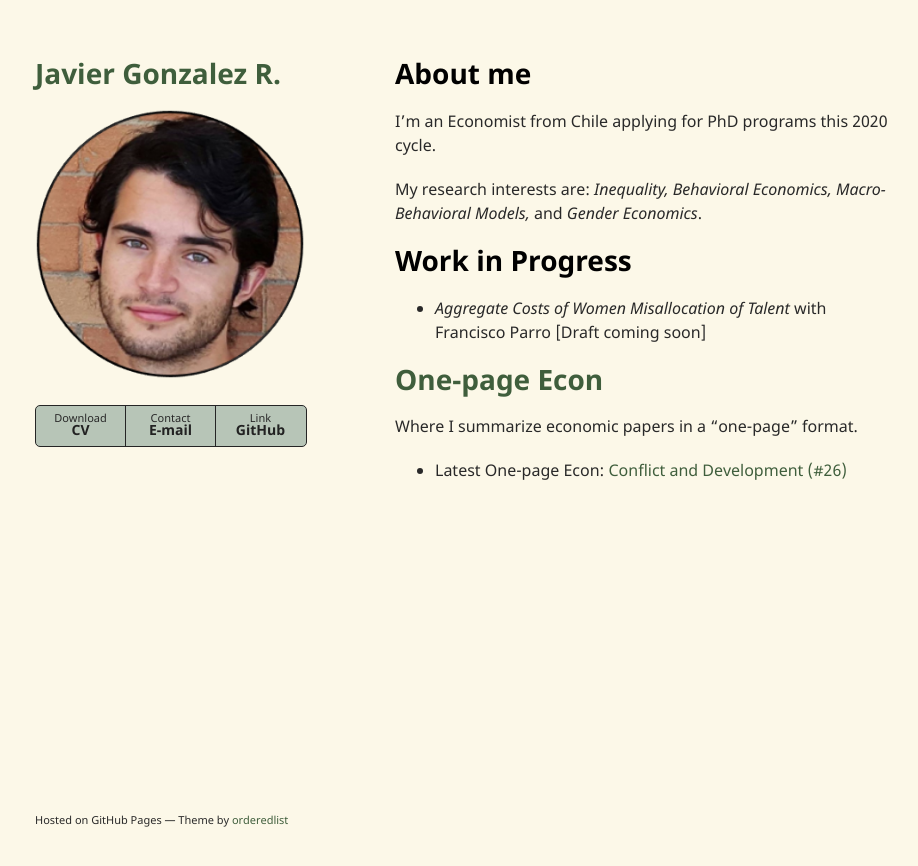
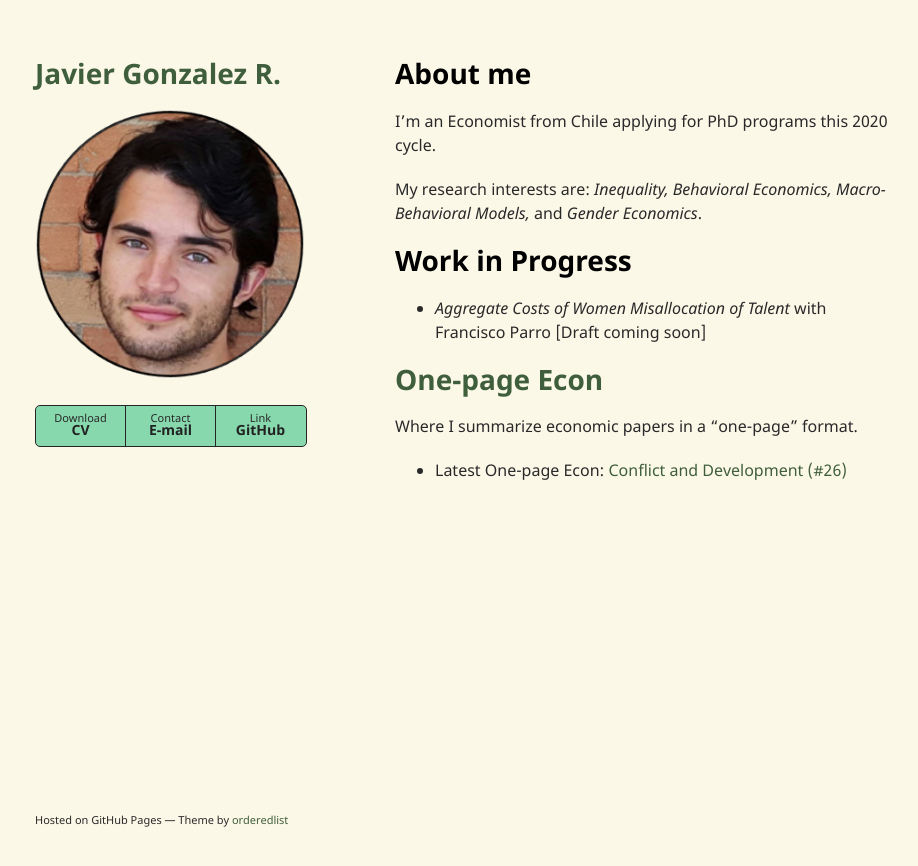
Before and after one commit to jjgecon/jjgecon.github.io, a Jekyll site: the page built from index.md, in a window 1280 px wide. Shown: the top 866 px of the page, without its empty margins (175-1093 px from the left). Built offline with Jekyll 4.4.1, drawn with Linux system fonts in a browser that asks for light colours; the repository's description, which GitHub fills in, is left out; our own code applies the rules of GitHub Pages for plain Markdown files.

Commit message:
Signed-off-by: jjgecon <javierj.g18@gmail.com>

```diff
--- a/_sass/jekyll-theme-minimal.scss
+++ b/_sass/jekyll-theme-minimal.scss
@@ -115,7 +115,7 @@ ul.downloads {
   list-style:none;
   height:40px;
   padding:0;
-  background:#b7c5b7;
+  background:#87d8ad;
   border-radius:5px;
   border:1px solid #252525;
   width:270px;
```
